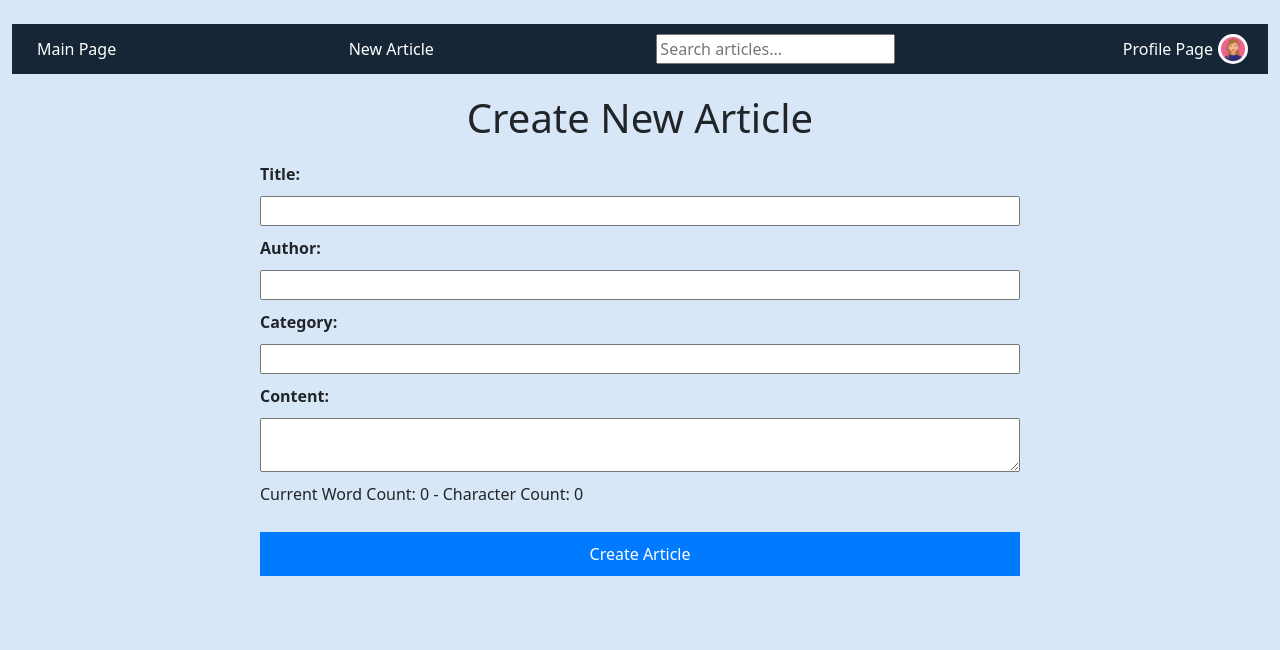
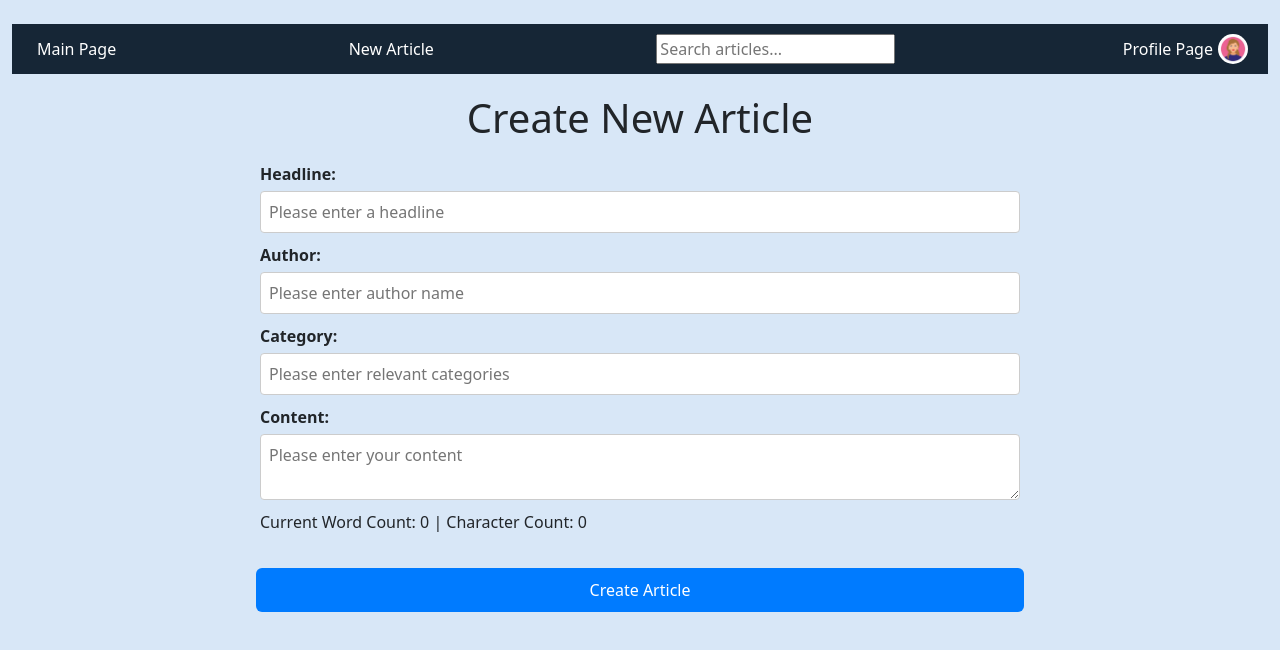
Before and after one commit to jamesmorbz/WebProgrammingCoursework, a Vue app in the folder frontend/: page /article in a window 1280 px wide. Shown: the top 650 px of the page. Built offline with nearby package versions, Linux system fonts and the light colour scheme.

Commit message:
fixing form styling for new article

```diff
--- a/frontend/src/pages/NewArticlePage.vue
+++ b/frontend/src/pages/NewArticlePage.vue
@@ -1,74 +1,91 @@
 <template>
   <div class="create-article-page">
     <div class="header">
-      <h1>Create New Article</h1>
+      <h1> {{ title }}</h1>
     </div>
-
-    <form @submit.prevent="submitArticle" class="article-form">
-      <label for="title">Title:</label>
-      <input v-model="newArticle.headline" type="text" id="headline" required />
-
-      <label for="author">Author:</label>
-      <input v-model="newArticle.author" type="text" id="author" required />
-
-      <label for="category">Category:</label>
-      <input v-model="newArticle.category" type="text" id="category" required />
-
-      <label for="content">Content:</label>
-      <textarea v-model="newArticle.content" id="content" required></textarea>
-
-      <p>
-        Current Word Count: {{ currentWordCount }} - Character Count:
-        {{ currentCharacterCount }}
-      </p>
-
-      <button type="submit">Create Article</button>
+    <form class="article-form">
+      <div class="form-group">
+        <label for="headline">Headline:</label>
+        <input v-model="newArticle.headline" type="text" id="headline" required placeholder="Please enter a headline"
+          :class="{ 'is-invalid': !isHeadlineValid }" />
+        <div v-if="!isHeadlineValid" class="invalid-feedback">Invalid headline (minimum 10 characters)</div>
+      </div>
+      <div class="form-group">
+        <label for="author">Author:</label>
+        <input v-model="newArticle.author" type="text" id="author" required placeholder="Please enter author name"
+          :class="{ 'is-invalid': !isAuthorValid }" />
+        <div v-if="!isAuthorValid" class="invalid-feedback">Invalid author name (minimum 2 characters)</div>
+      </div>
+      <div class="form-group">
+        <label for="category">Category:</label>
+        <input v-model="newArticle.category" type="text" id="category" required
+          placeholder="Please enter relevant categories" :class="{ 'is-invalid': !isCategoryValid }" />
+        <div v-if="!isCategoryValid" class="invalid-feedback">Invalid category (minimum 2 characters)</div>
+      </div>
+      <div class="form-group">
+        <label for="content">Content:</label>
+        <textarea v-model="newArticle.content" id="content" required placeholder="Please enter your content"
+          :class="{ 'is-invalid': !isContentValid }"></textarea>
+        <div v-if="!isContentValid" class="invalid-feedback">Invalid content (minimum 10 characters)</div>
+      </div>
+      <div class="row g-2 mb-2">
+        <p>
+          Current Word Count: {{ currentWordCount }} | Character Count: {{ currentCharacterCount }}
+        </p>
+      </div>
+      <div class="row g-2 mb-2 ">
+        <button type="submit" class="btn btn-primary" @click.prevent="submitArticle">Create Article</button>
+      </div>
     </form>
   </div>
 </template>
 
 <script lang="ts">
-import { defineComponent } from 'vue'
+import { defineComponent } from 'vue';
 
 export default defineComponent({
   data() {
     return {
+      isHeadlineValid: true,
+      isAuthorValid: true,
+      isCategoryValid: true,
+      isContentValid: true,
+      title: "Create New Article",
       newArticle: {
         headline: '',
         author: '',
         category: '',
         content: '',
       },
-    }
+    };
   },
   computed: {
     currentWordCount() {
-      return this.newArticle.content.split(' ').filter((word) => word !== '')
-        .length
+      return this.newArticle.content.split(' ').filter((word) => word !== '').length;
     },
     currentCharacterCount() {
-      return this.newArticle.content.length
+      return this.newArticle.content.length;
     },
   },
   methods: {
     submitArticle() {
-      fetch('http://localhost:8000/api/articles/', {
-        method: 'POST',
-        body: JSON.stringify(this.newArticle),
-      })
-        .then((response) => response.json())
-        .then((data) => {
-          console.log(data)
-        })
-        .catch((error) => {
-          console.error('Error:', error)
-        })
-
-      console.log('New article submitted:', this.newArticle)
-      this.$router.push('/') // redirects you back to the main page
+      if (this.isFormValid()) {
+        // Your fetch logic
+        console.log('New article submitted:', this.newArticle);
+        this.$router.push('/'); // redirects you back to the main page
+      }
+    },
+    isFormValid() {
+      // Add additional validation conditions as needed
+      this.isAuthorValid = this.newArticle.author.length >= 2;
+      this.isHeadlineValid = this.newArticle.headline.length >= 10;
+      this.isCategoryValid = this.newArticle.category.length >= 2;
+      this.isContentValid = this.newArticle.content.length >= 10;
+      // Return true if all validations pass
+      return this.isAuthorValid && this.isHeadlineValid && this.isCategoryValid && this.isContentValid;
     },
   },
-})
+});
 </script>
 
 <style scoped>
@@ -88,8 +105,31 @@ export default defineComponent({
   grid-gap: 10px;
 }
 
+.form-group {
+  display: flex;
+  flex-direction: column;
+}
+
 label {
   font-weight: bold;
+  margin-bottom: 5px;
+}
+
+input,
+textarea {
+  padding: 8px;
+  border: 1px solid #ccc;
+  border-radius: 4px;
+  min-height: 40px;
+}
+
+.is-invalid {
+  border-color: red;
+}
+
+.invalid-feedback {
+  color: red;
+  margin-top: 5px;
 }
 
 button {
```
